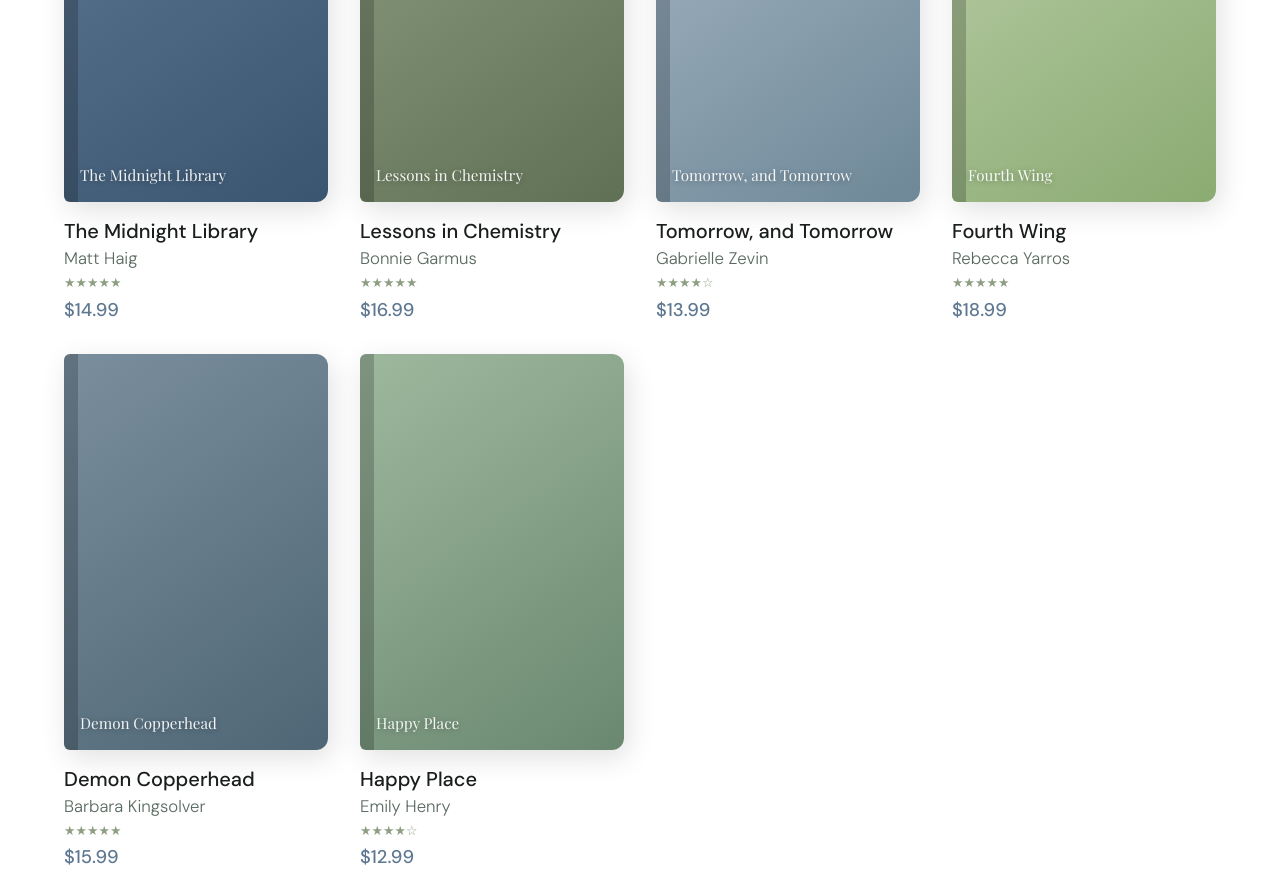
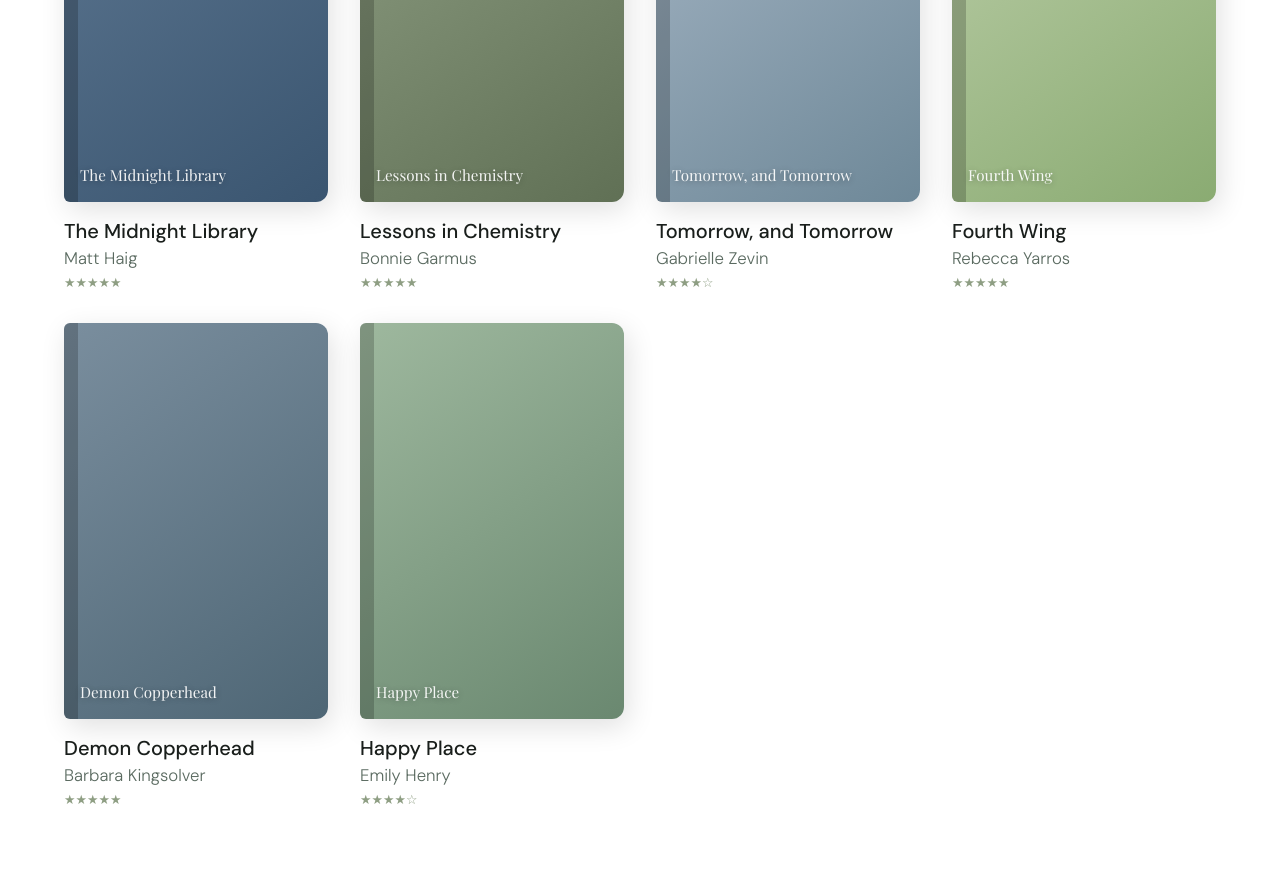
Before and after one commit to xlenny12/ProgectLibrary, a plain HTML site: page frontend/index.html in a window 1280 px wide. Shown: the part 1442-2314 px from the top of the page. Drawn offline with nearby package versions, Linux system fonts and the light colour scheme; a web font is replaced by a local one.

Commit message:
change: Update index.html with new content

```diff
--- a/frontend/index.html
+++ b/frontend/index.html
@@ -49,12 +49,12 @@
     <div class="section-label">Featured picks</div>
     <div class="section-title">Books you'll love</div>
     <div class="books-grid">
-      <div class="book-card"><div class="book-cover bc1"><span class="book-cover-title">The Midnight Library</span></div><div class="book-title">The Midnight Library</div><div class="book-author">Matt Haig</div><div class="book-stars">★★★★★</div><div class="book-price">$14.99</div></div>
-      <div class="book-card"><div class="book-cover bc2"><span class="book-cover-title">Lessons in Chemistry</span></div><div class="book-title">Lessons in Chemistry</div><div class="book-author">Bonnie Garmus</div><div class="book-stars">★★★★★</div><div class="book-price">$16.99</div></div>
-      <div class="book-card"><div class="book-cover bc3"><span class="book-cover-title">Tomorrow, and Tomorrow</span></div><div class="book-title">Tomorrow, and Tomorrow</div><div class="book-author">Gabrielle Zevin</div><div class="book-stars">★★★★☆</div><div class="book-price">$13.99</div></div>
-      <div class="book-card"><div class="book-cover bc4"><span class="book-cover-title">Fourth Wing</span></div><div class="book-title">Fourth Wing</div><div class="book-author">Rebecca Yarros</div><div class="book-stars">★★★★★</div><div class="book-price">$18.99</div></div>
-      <div class="book-card"><div class="book-cover bc5"><span class="book-cover-title">Demon Copperhead</span></div><div class="book-title">Demon Copperhead</div><div class="book-author">Barbara Kingsolver</div><div class="book-stars">★★★★★</div><div class="book-price">$15.99</div></div>
-      <div class="book-card"><div class="book-cover bc6"><span class="book-cover-title">Happy Place</span></div><div class="book-title">Happy Place</div><div class="book-author">Emily Henry</div><div class="book-stars">★★★★☆</div><div class="book-price">$12.99</div></div>
+      <div class="book-card"><div class="book-cover bc1"><span class="book-cover-title">The Midnight Library</span></div><div class="book-title">The Midnight Library</div><div class="book-author">Matt Haig</div><div class="book-stars">★★★★★</div></div>
+      <div class="book-card"><div class="book-cover bc2"><span class="book-cover-title">Lessons in Chemistry</span></div><div class="book-title">Lessons in Chemistry</div><div class="book-author">Bonnie Garmus</div><div class="book-stars">★★★★★</div></div>
+      <div class="book-card"><div class="book-cover bc3"><span class="book-cover-title">Tomorrow, and Tomorrow</span></div><div class="book-title">Tomorrow, and Tomorrow</div><div class="book-author">Gabrielle Zevin</div><div class="book-stars">★★★★☆</div></div>
+      <div class="book-card"><div class="book-cover bc4"><span class="book-cover-title">Fourth Wing</span></div><div class="book-title">Fourth Wing</div><div class="book-author">Rebecca Yarros</div><div class="book-stars">★★★★★</div></div>
+      <div class="book-card"><div class="book-cover bc5"><span class="book-cover-title">Demon Copperhead</span></div><div class="book-title">Demon Copperhead</div><div class="book-author">Barbara Kingsolver</div><div class="book-stars">★★★★★</div></div>
+      <div class="book-card"><div class="book-cover bc6"><span class="book-cover-title">Happy Place</span></div><div class="book-title">Happy Place</div><div class="book-author">Emily Henry</div><div class="book-stars">★★★★☆</div></div>
     </div>
   </section>
 
```
